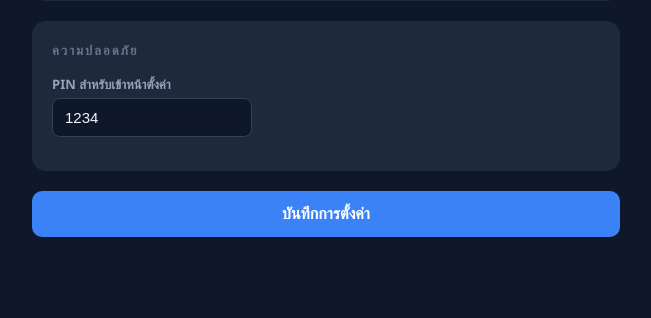
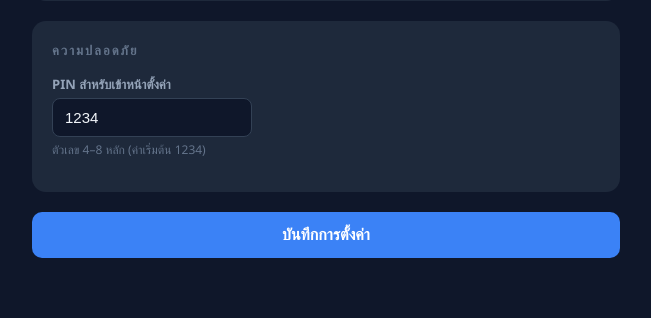
Before and after one commit to moochanakarn-pixel/All-Project-Checker, a PHP site: page /settings.php in a window 1280 px wide. Shown: the part 1515-1833 px from the top of the page, without its empty margins (314-965 px from the left). Before the commit the page ends 1752 px from the top, so only its background shows below. Run offline with PHP 8.4, Linux system fonts and the light colour scheme; the visitor is signed in with stand-in values (Sample User, id 1); some libraries are stand-ins or nearby versions.

Commit message:
queue_display: fix 3 bugs found in UX review
- api_queue: DB config incomplete error now shows setup overlay with steps (ไม่ใช่ red banner)
- index: latest-wrap hidden on initial load ไม่กะพริบ "-" ก่อน fetch แรก
- settings: PIN รองรับ 4-8 หลัก, login screen maxlength/auto-submit ตามความยาว PIN จริง

https://claude.ai/code/session_01VZriq3Tdpbh2ngHSrHhh7V

```diff
--- a/queue_display/index.php
+++ b/queue_display/index.php
@@ -311,9 +311,9 @@
         </div>
     </section>
 
-    <div class="latest-wrap">
+    <div class="latest-wrap" style="display:none">
         <div class="latest-label">ล่าสุด</div>
-        <span id="latestNum">-</span>
+        <span id="latestNum"></span>
     </div>
 
     <section class="qs">
--- a/queue_display/settings.php
+++ b/queue_display/settings.php
@@ -242,7 +242,7 @@ body{font-family:'Segoe UI','Helvetica Neue',Arial,sans-serif;background:#0f172a
         <form method="post" id="pinForm">
             <input type="hidden" name="action" value="pin">
             <input type="password" name="pin" id="pinInput" class="pin-input"
-                   maxlength="4" inputmode="numeric" pattern="[0-9]*"
+                   maxlength="8" inputmode="numeric" pattern="[0-9]*"
                    autocomplete="off" autofocus placeholder="••••">
             <br><br>
             <button type="submit" class="btn-pin">ยืนยัน</button>
@@ -251,14 +251,17 @@ body{font-family:'Segoe UI','Helvetica Neue',Arial,sans-serif;background:#0f172a
 </div>
 <script>
 (function(){
-    var inp = document.getElementById('pinInput');
+    var inp     = document.getElementById('pinInput');
+    var pinLen  = <?php echo (int)min(8, max(4, strlen($configuredPin))); ?>;
+    inp.setAttribute('maxlength', pinLen);
     inp.addEventListener('input', function(){
-        var v = this.value.replace(/\D/g,'').slice(0,4);
+        var v = this.value.replace(/\D/g,'').slice(0, pinLen);
         this.value = v;
         for(var i=0;i<4;i++){
-            document.getElementById('d'+i).classList.toggle('filled', i < v.length);
+            var frac = Math.round((i + 1) / 4 * pinLen);
+            document.getElementById('d'+i).classList.toggle('filled', v.length >= frac);
         }
-        if(v.length === 4){ document.getElementById('pinForm').submit(); }
+        if(v.length === pinLen){ document.getElementById('pinForm').submit(); }
     });
 }());
 </script>
@@ -401,7 +404,8 @@ body{font-family:'Segoe UI','Helvetica Neue',Arial,sans-serif;background:#0f172a
             <div class="section-title">ความปลอดภัย</div>
             <div class="field">
                 <label>PIN สำหรับเข้าหน้าตั้งค่า</label>
-                <input type="text" name="settings_pin" value="<?= h(sv($local,'settings_pin','1234')) ?>" maxlength="16" inputmode="numeric" style="width:200px">
+                <input type="text" name="settings_pin" value="<?= h(sv($local,'settings_pin','1234')) ?>" maxlength="8" inputmode="numeric" style="width:200px">
+                <div style="font-size:12px;color:#64748b;margin-top:4px">ตัวเลข 4–8 หลัก (ค่าเริ่มต้น 1234)</div>
             </div>
         </div>
 
```
Also changed, not shown: queue_display/api_queue.php (+20 -1 lines).
